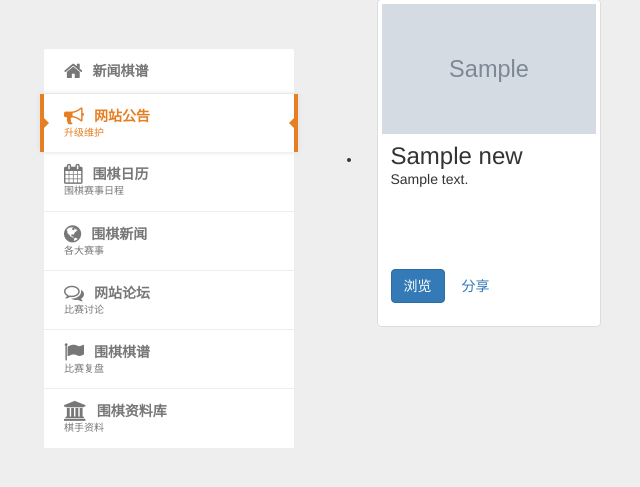
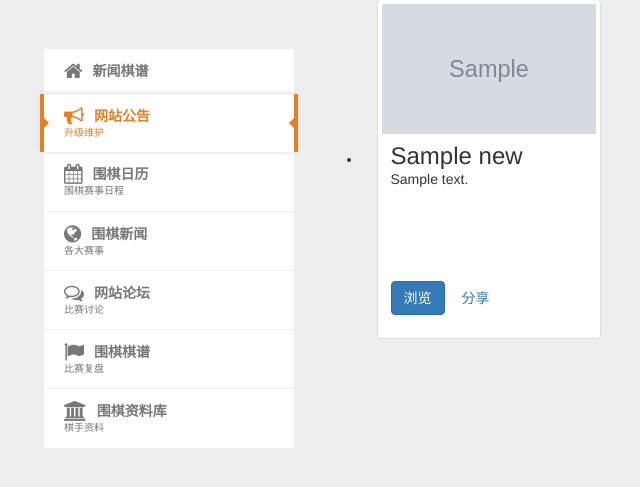
Before and after one commit to zuoxin7/FLASK_GO, a Flask app: template app/templates/new.html in a window 1280 px wide. Shown: the part 73-560 px from the top of the page, without its empty margins (56-696 px from the left). Run offline with Flask 2, Linux system fonts and the light colour scheme; the template is opened without the code that fills it: most values are stand-ins (such as "Sample title", 1, 10 or a date in 2020); grey boxes marked "Sample" are stand-in pictures; some libraries are stand-ins or nearby versions.

Commit message:
新闻页

```diff
--- a/app/templates/new.html
+++ b/app/templates/new.html
@@ -11,11 +11,11 @@
     </script>
     <style>
     .duohang{width:200px;
-    height: 100px;
+    height: 112px;
     overflow: hidden;
     text-overflow: ellipsis;
     display: -webkit-box;
-    -webkit-line-clamp: 4;
+    -webkit-line-clamp: 5;
     -webkit-box-orient: vertical;
     font-size: 14px}
     </style>
```
